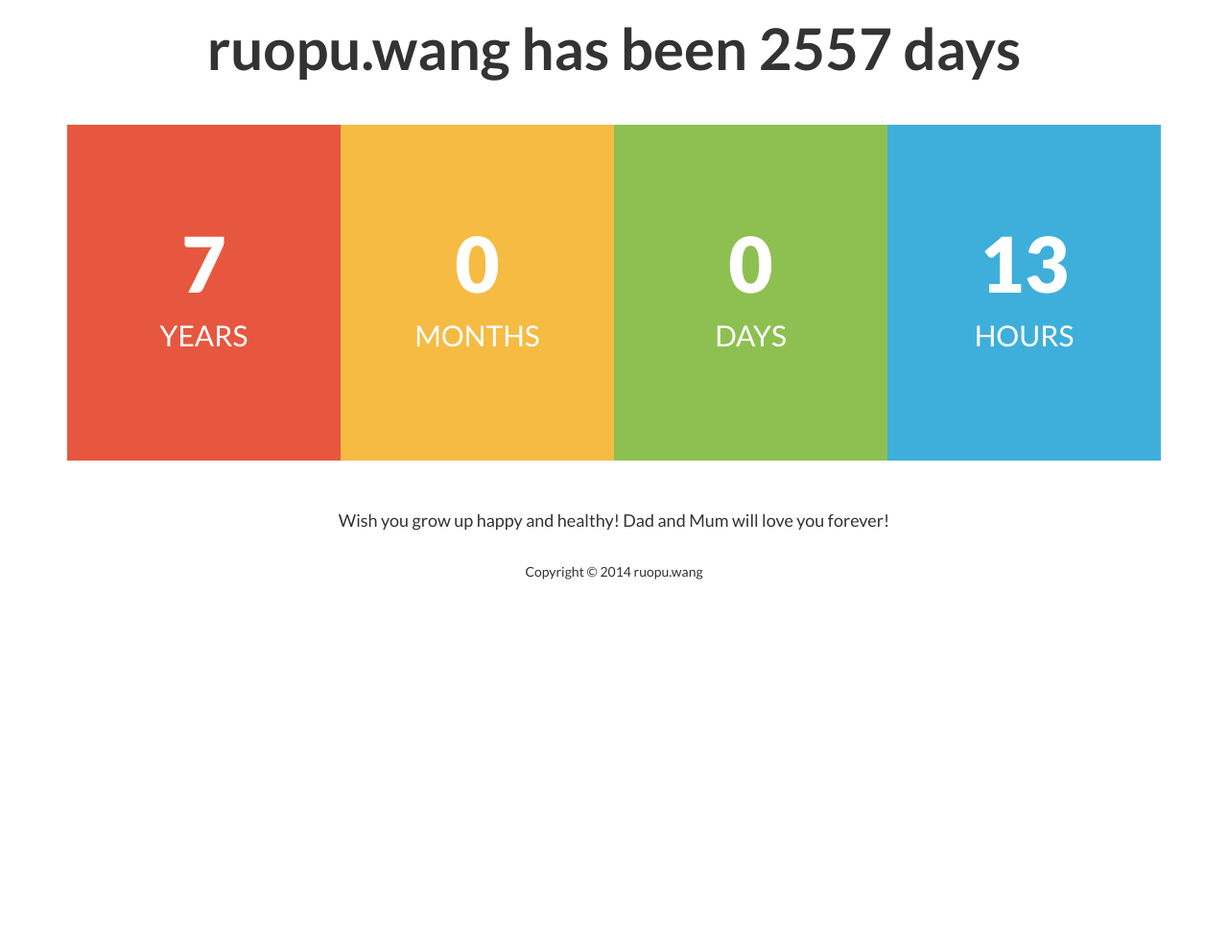
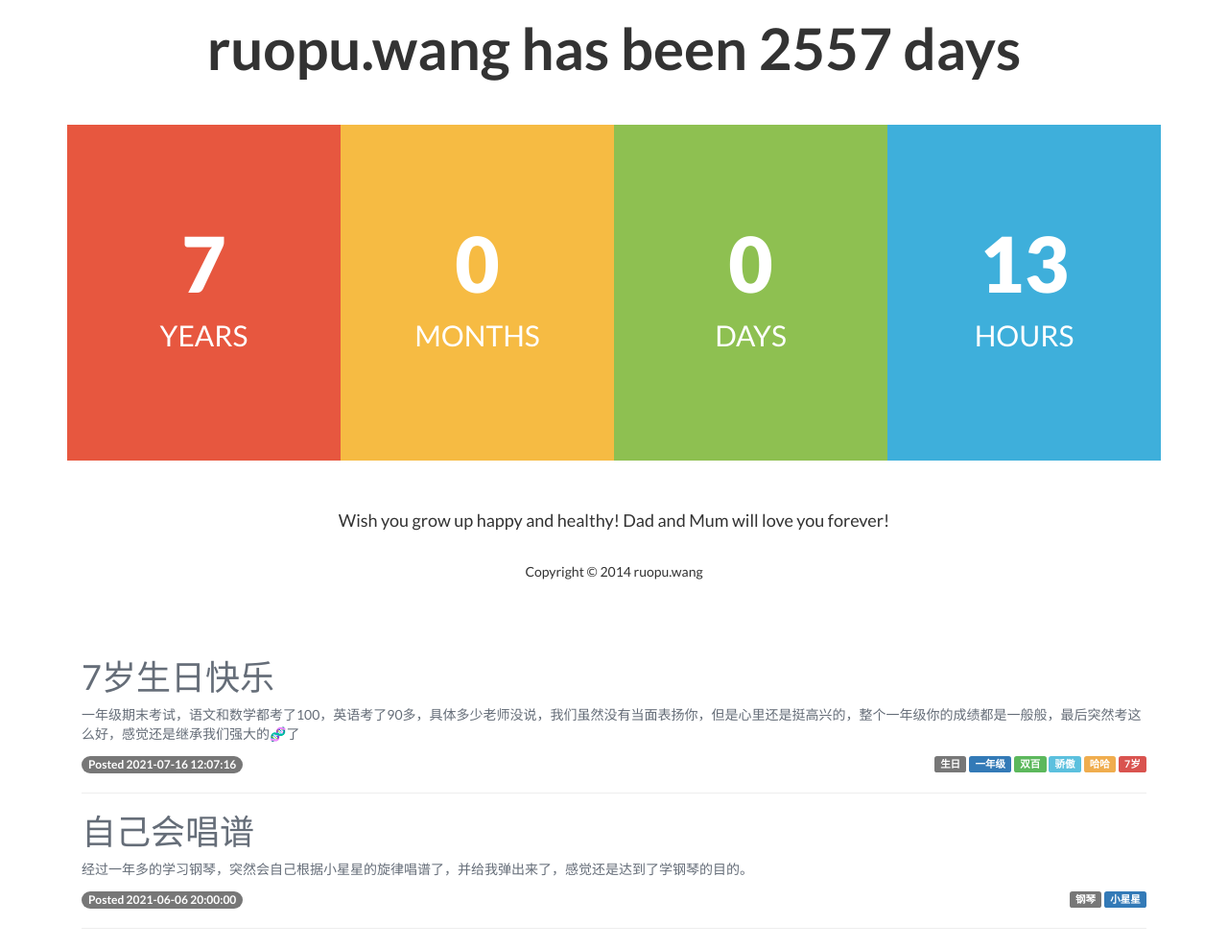
Before and after one commit to ruopu2014/ruopu2014.github.io, a plain HTML site: page index.html in a window 1280 px wide. Shown: the whole page at 96% size. Before the commit the page ends 800 px from the top, so only its background shows below. Drawn offline with nearby package versions, Linux system fonts and the light colour scheme.

Commit message:
Update index.html
添加有趣的成长经历

```diff
--- a/index.html
+++ b/index.html
@@ -833,6 +833,34 @@ END PAGE
 ===========================================================
 -->
 
+<div class="container">
+<div class="col-md-12">
+    <h1>7岁生日快乐</h1>
+    <p>一年级期末考试，语文和数学都考了100，英语考了90多，具体多少老师没说，我们虽然没有当面表扬你，但是心里还是挺高兴的，整个一年级你的成绩都是一般般，最后突然考这么好，感觉还是继承我们强大的🧬了</p>
+    <div>
+	<span class="badge">Posted 2021-07-16 12:07:16</span>
+	    <div class="pull-right">
+		    <span class="label label-default">生日</span>
+		    <span class="label label-primary">一年级</span>
+		    <span class="label label-success">双百</span>
+		    <span class="label label-info">骄傲</span>
+		    <span class="label label-warning">哈哈</span>
+		    <span class="label label-danger">7岁</span>
+	    </div>
+     </div>
+    <hr>
+    <h1>自己会唱谱</h1>
+    <p>经过一年多的学习钢琴，突然会自己根据小星星的旋律唱谱了，并给我弹出来了，感觉还是达到了学钢琴的目的。</p>
+    <div>
+        <span class="badge">Posted 2021-06-06 20:00:00</span>
+	    <div class="pull-right">
+		    <span class="label label-default">钢琴</span>
+	            <span class="label label-primary">小星星</span>
+            </div>
+    </div>
+    <hr>
+</div>
+
 
 <!--
 ===========================================================
```
